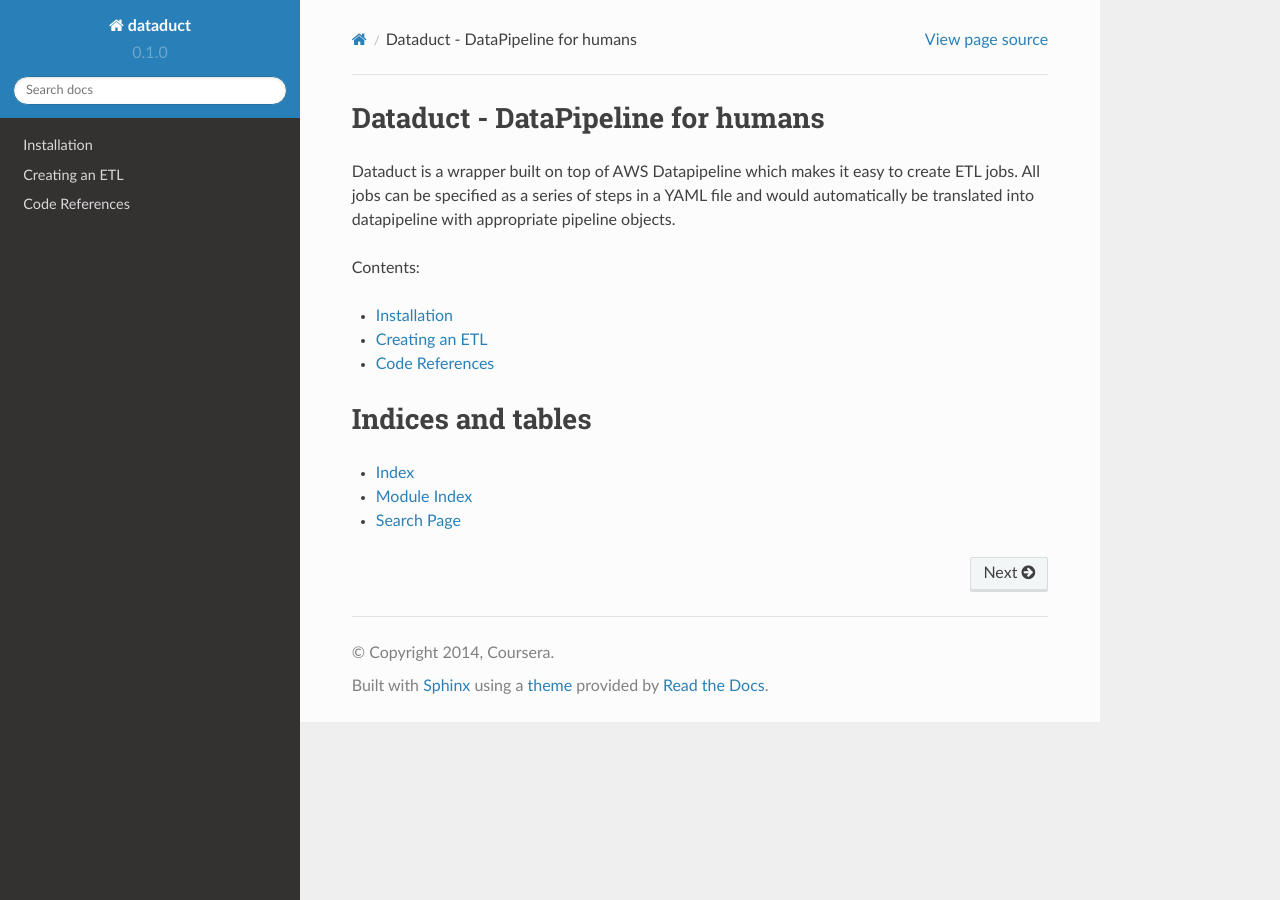
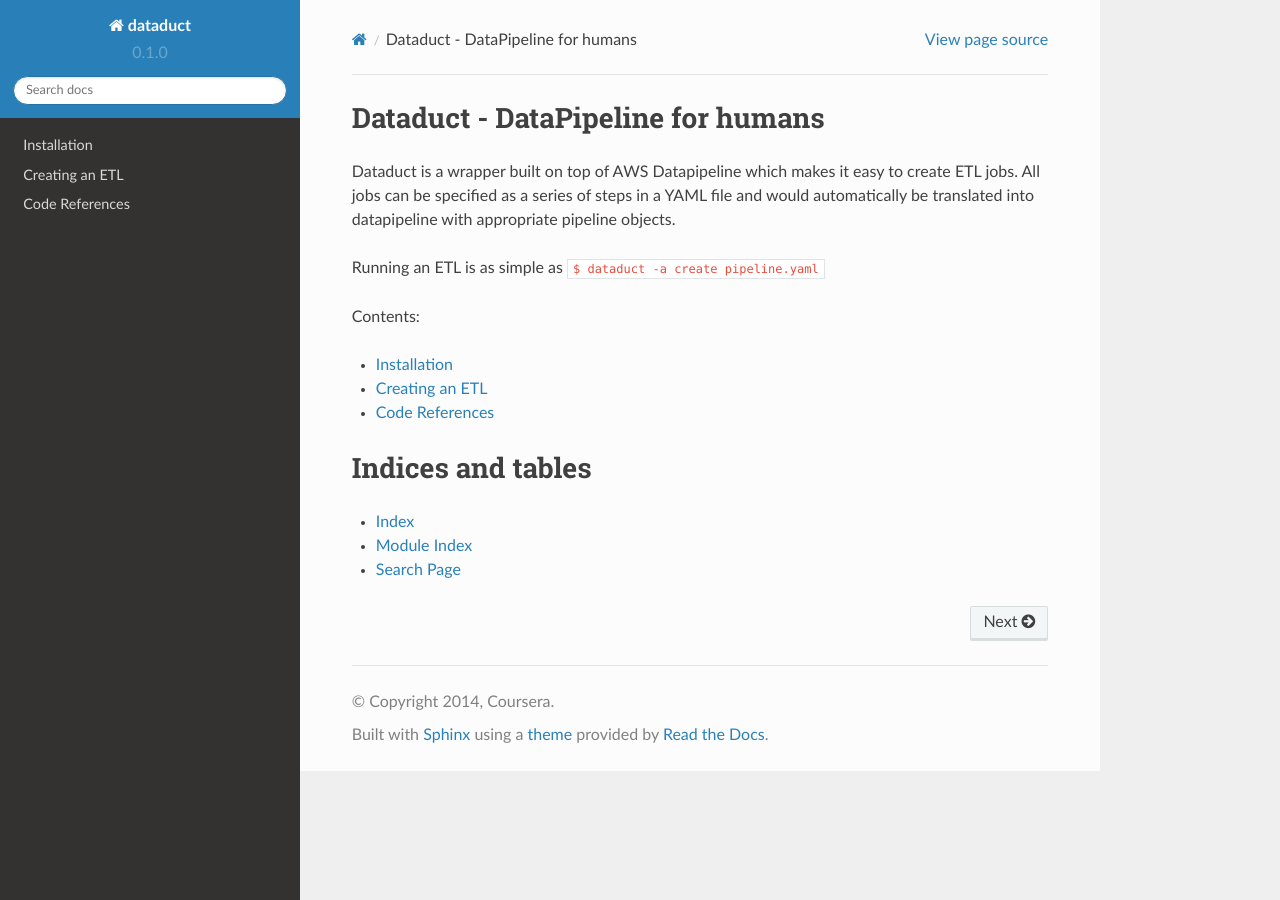
Before and after one commit to coursera/dataduct, a Sphinx documentation site: the page built from docs/index.rst, in a window 1280 px wide. Built offline with Sphinx 7.4.7 and the Read the Docs theme 2.0.0, drawn with Linux system fonts in a browser that asks for light colours.

Commit message:
add line for running pipelines

```diff
--- a/docs/index.rst
+++ b/docs/index.rst
@@ -10,6 +10,8 @@
 create ETL jobs. All jobs can be specified as a series of steps in a YAML file
 and would automatically be translated into datapipeline with appropriate
 pipeline objects.
+
+Running an ETL is as simple as ``$ dataduct -a create pipeline.yaml``
 
 Contents:
 
```
